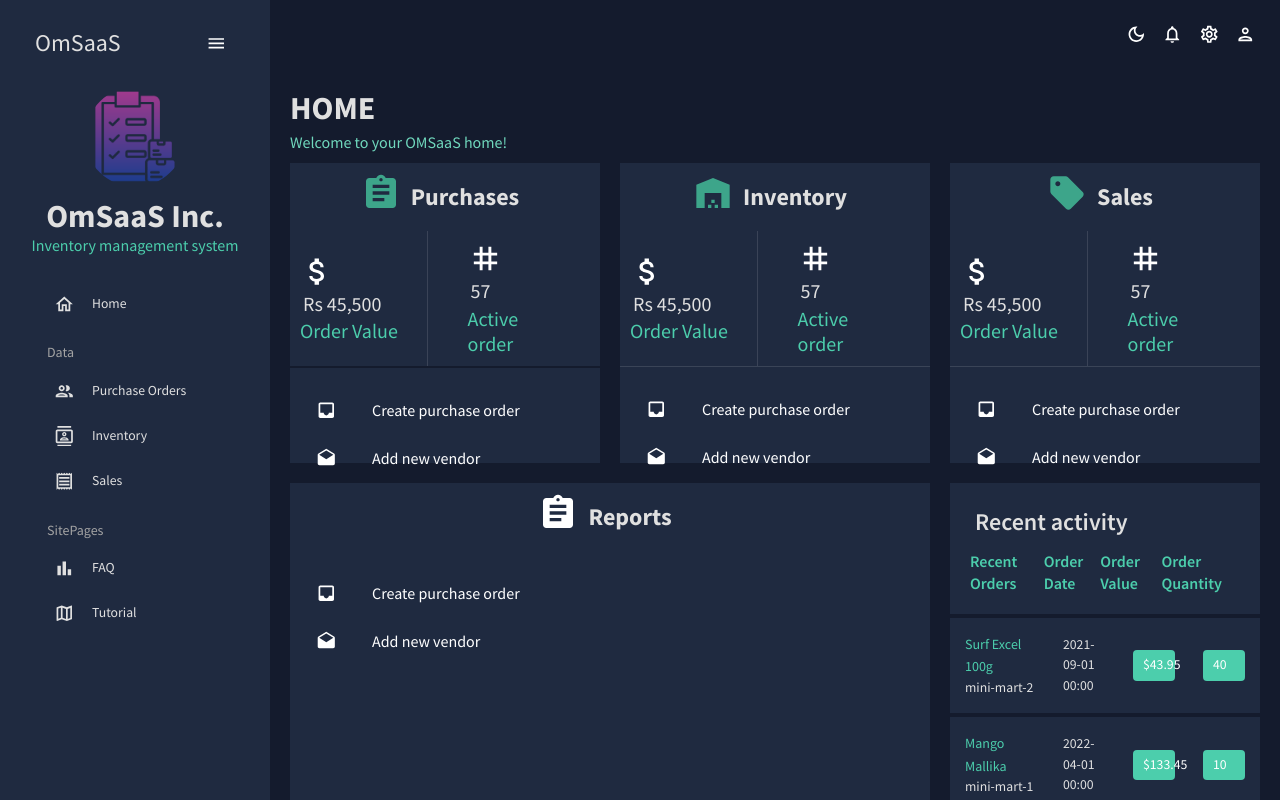
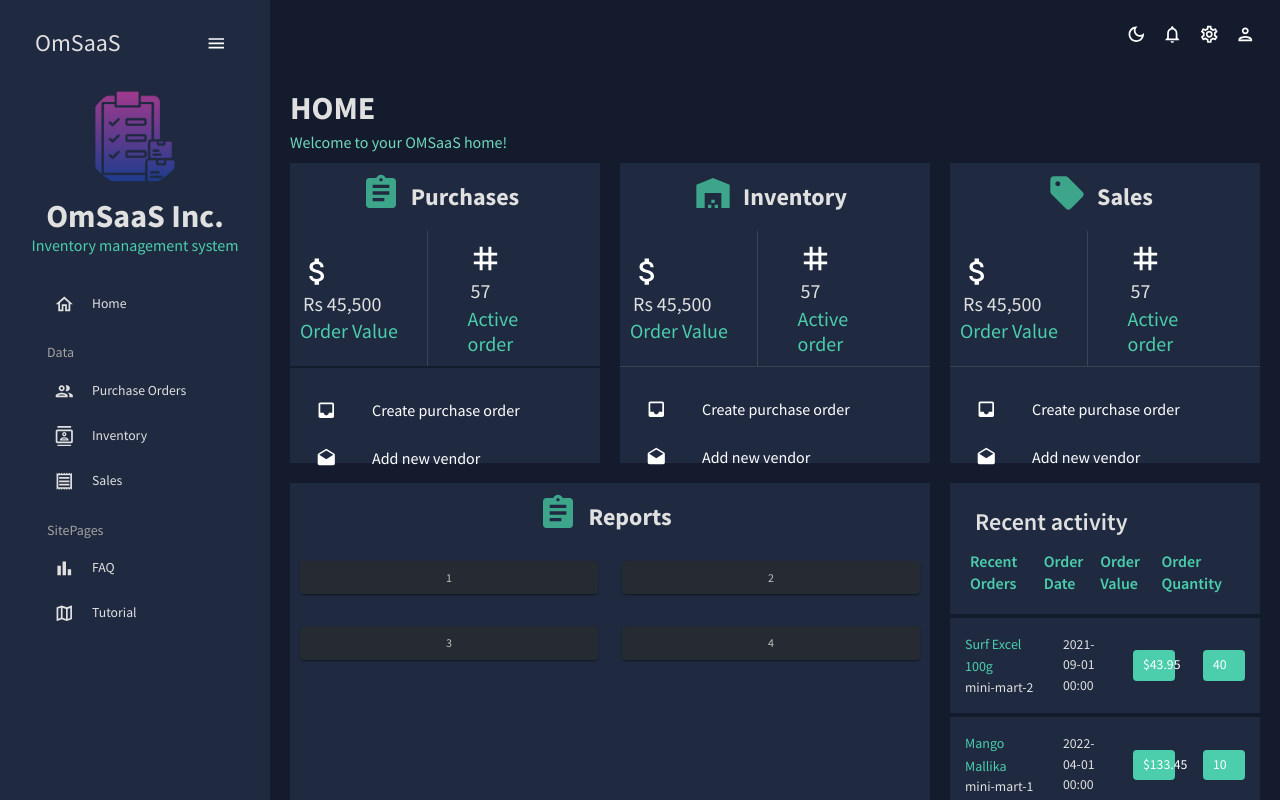
Before and after one commit to manukashyap/omsaas-dashboard, a React (Create React App) app: page / in a window 1280 px wide. Shown: the top 800 px of the page. Built offline with nearby package versions, Linux system fonts and the light colour scheme.

Commit message:
Added basic page structures

```diff
--- /dev/null
+++ b/src/components/home/ReportsBox.jsx
@@ -0,0 +1,38 @@
+import { Box, Typography, useTheme } from "@mui/material";
+import { tokens } from "../../theme";
+import AssignmentIcon from '@mui/icons-material/Assignment';
+import BoxHeader from "./BoxHeader";
+import ReportsGrid from "./ReportsGrid";
+
+
+const ReportsBox = ({}) => {
+  const theme = useTheme();
+  const colors = tokens(theme.palette.mode);
+
+  return (
+    <Box width="100%"  justifyContent="center">
+      {/* Heading and icon box */}
+      <BoxHeader
+            icon={
+              <AssignmentIcon
+                sx={{ color: colors.greenAccent[600], fontSize: "40px" }}
+              />
+            }
+            title="Reports"
+          />
+
+      <Box
+          display="flex"
+          width="100%"
+          flexDirection="column"
+          justifyContent="center"
+          padding="10px 10px"
+        >
+          <ReportsGrid/>
+      </Box>
+
+    </Box> // Parent box ending
+  );
+};
+
+export default ReportsBox;
--- /dev/null
+++ b/src/components/home/ReportsGrid.jsx
@@ -0,0 +1,35 @@
+import Grid from '@mui/material/Grid';
+import Paper from '@mui/material/Paper';
+import { tokens } from "../../theme";
+import { styled } from '@mui/material/styles';
+import { Box, Typography, useTheme } from "@mui/material";
+
+const ReportsGrid = ({}) => {
+  const theme = useTheme();
+  const colors = tokens(theme.palette.mode);
+  const Item = styled(Paper)(({ theme }) => ({
+    backgroundColor: theme.palette.mode === 'dark' ? '#1A2027' : '#fff',
+    ...theme.typography.body2,
+    padding: theme.spacing(1),
+    textAlign: 'center',
+    color: theme.palette.text.secondary,
+  }));
+  return (
+    <Grid display="flex" container rowSpacing={4} columnSpacing={{ xs: 4, sm: 2, md: 3 }}>
+      <Grid item xs={6}>
+        <Item>1</Item>
+      </Grid>
+      <Grid item xs={6}>
+        <Item>2</Item>
+      </Grid>
+      <Grid item xs={6}>
+        <Item>3</Item>
+      </Grid>
+      <Grid item xs={6}>
+        <Item>4</Item>
+      </Grid>
+    </Grid>
+  );
+};
+
+export default ReportsGrid;
--- a/src/components/home_box/ReportsBox.jsx
+++ /dev/null
@@ -1,61 +0,0 @@
-import { Box, Typography, useTheme } from "@mui/material";
-import { tokens } from "../../theme";
-import List from '@mui/material/List';
-import ListItem from '@mui/material/ListItem';
-import ListItemButton from '@mui/material/ListItemButton';
-import ListItemIcon from '@mui/material/ListItemIcon';
-import ListItemText from '@mui/material/ListItemText';
-import InboxIcon from '@mui/icons-material/Inbox';
-import DraftsIcon from '@mui/icons-material/Drafts';
-import AssignmentIcon from '@mui/icons-material/Assignment';
-
-const ReportsBox = ({}) => {
-  const theme = useTheme();
-  const colors = tokens(theme.palette.mode);
-
-  return (
-    <Box width="100%"  justifyContent="center">
-      {/* Heading and icon box */}
-      <Box display="flex" flexDirection="row" justifyContent="center" padding="10px 10px">
-        <AssignmentIcon sx={{ fontSize: 40 }} />
-        <Typography
-          variant="h3"
-          fontWeight="bold"
-          sx={{ color: colors.grey[100], padding: "10px 10px" }}
-        >
-          Reports
-        </Typography>
-      </Box>
-
-      <Box
-          display="flex"
-          width="100%"
-          flexDirection="column"
-          justifyContent="center"
-          padding="10px 10px"
-        >
-            <List>
-          <ListItem disablePadding>
-            <ListItemButton>
-              <ListItemIcon>
-                <InboxIcon />
-              </ListItemIcon>
-              <ListItemText primary="Create purchase order"  primaryTypographyProps={{fontSize: '16px'}} />
-            </ListItemButton>
-          </ListItem>
-          <ListItem disablePadding>
-            <ListItemButton>
-              <ListItemIcon>
-                <DraftsIcon />
-              </ListItemIcon>
-              <ListItemText primary="Add new vendor"  primaryTypographyProps={{fontSize: '16px'}} />
-            </ListItemButton>
-          </ListItem>
-        </List>
-      </Box>
-
-    </Box> // Parent box ending
-  );
-};
-
-export default ReportsBox;
```
Also changed, not shown: src/scenes/home/index.jsx (+5 -5 lines), src/components/home/AlertBox.css (renamed from src/components/home_box/AlertBox.css), src/components/home/AlertsBox.jsx (renamed from src/components/home_box/AlertsBox.jsx), src/components/home/BoxHeader.jsx (renamed from src/components/home_box/BoxHeader.jsx), src/components/home/InventoryBox.jsx (renamed from src/components/home_box/InventoryBox.jsx), src/components/home/PurchaseBox.jsx (renamed from src/components/home_box/PurchaseBox.jsx), src/components/home/SalesBox.jsx (renamed from src/components/home_box/SalesBox.jsx).
